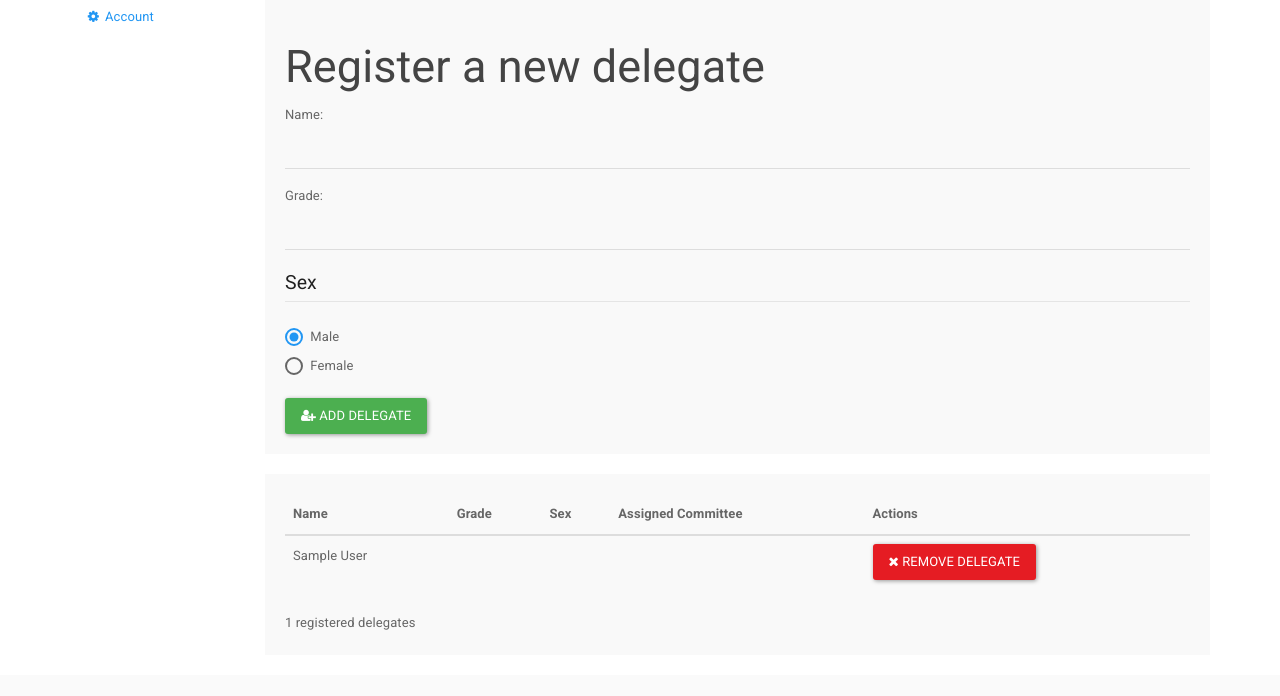
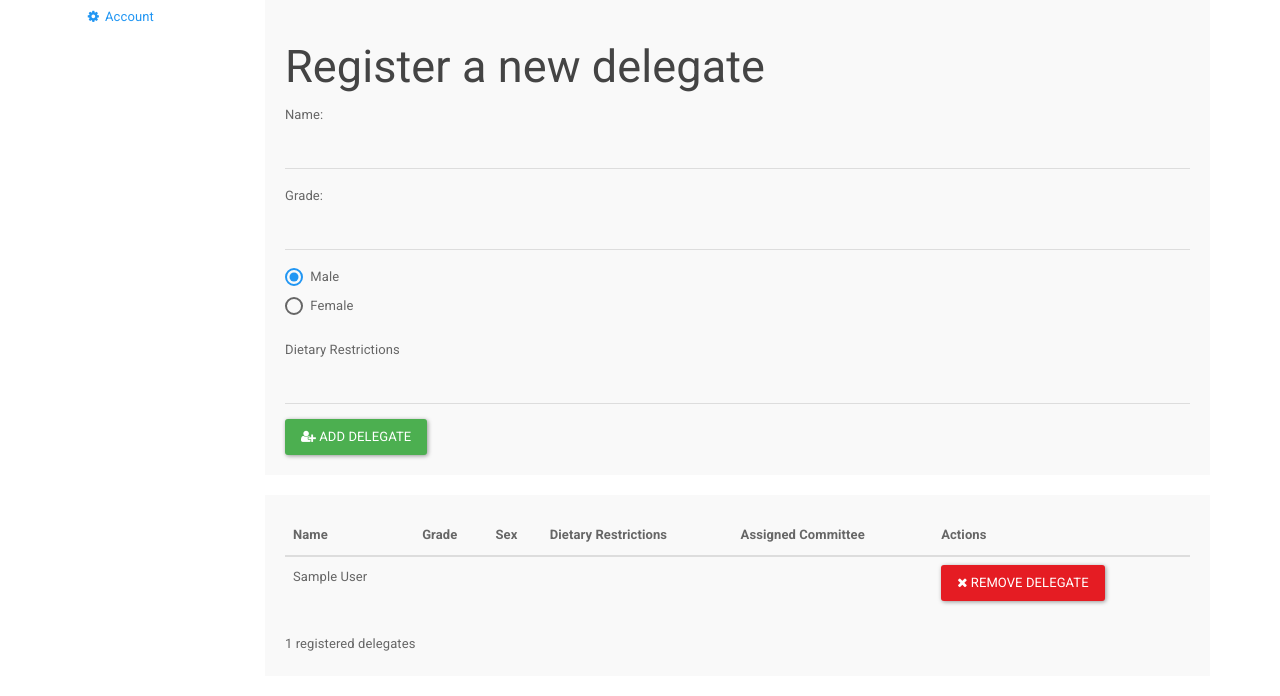
Before and after one commit to malsf21/omun.ca-reg, a PHP site: page /delegates.php in a window 1280 px wide. Shown: the part 204-900 px from the top of the page. Before the commit the page ends 834 px from the top, so only its background shows below. Run offline with PHP 8.4, Linux system fonts and the light colour scheme; the visitor is signed in with stand-in values (Sample User, id 1).

Commit message:
adds dietary restrictions

```diff
--- a/actions/add_student.php
+++ b/actions/add_student.php
@@ -4,7 +4,8 @@
 	$name   = $_POST['name']; //SANITIZE
 	$grade  = $_POST['grade']; //SANITIZE
 	$sex    = $_POST['sex']; //SANITIZE
-	$access = "unassigned";
+	$dietary    = $_POST['dietary']; //SANITIZE
+	$assignment = "unassigned";
 
 	// Build query
 	$query = "
@@ -14,11 +15,12 @@
 			`school` ,
 			`grade` ,
 			`sex` ,
+			`dietary` ,
 			`assignment`
 		)
 
 		VALUES (
-			NULL ,  '$name',  '$_SESSION[school]',  '$grade',  '$sex',  '$access'
+			NULL ,  '$name',  '$_SESSION[school]',  '$grade',  '$sex', '$dietary', '$assignment'
 		);";
 
 	// execute query
--- a/delegates.php
+++ b/delegates.php
@@ -59,7 +59,6 @@
 								<input class="form-control" required type="number" name="grade" id="grade">
 							</div>
 							<fieldset class="form-group">
-						    <legend>Sex</legend>
 						    <div class="form-check">
 						      <label class="form-check-inline">
 						        <input type="radio" class="form-check-input" name="sex" id="sexRadioM" value="Male" checked>
@@ -73,6 +72,10 @@
 						      </label>
 						    </div>
 						  </fieldset>
+              <div class="form-group">
+                <label for="access">Dietary Restrictions </label>
+                <input class="form-control" type="text" name="dietary" id="dietary">
+              </div>
 							<button class="btn btn-success" role="submit"><span class="fa fa-user-plus"></span> Add Delegate</button>
 						</form>
 					</div>
@@ -83,6 +86,7 @@
     				      <th>Name</th>
     				      <th>Grade</th>
     				      <th>Sex</th>
+                  <th>Dietary Restrictions</th>
     				      <th>Assigned Committee</th>
     							<th>Actions</th>
     				    </tr>
@@ -103,6 +107,7 @@
     								echo "<td class='table-cell'>" . $row["name"] . "</td>";
     								echo "<td class='table-cell'>" . $row["grade"] . "</td>";
     								echo "<td class='table-cell'>" . $row["sex"] . "</td>";
+                    echo "<td class='table-cell'>" . $row["dietary"] . "</td>";
     								echo "<td class='table-cell'>" . $row["assignment"] . "</td>";
     								echo "<td class='table-cell'><form action='actions/drop_student.php' method='post'><button class='btn btn-danger' name='name' value='$row[name]'><span class='fa fa-remove'></span> Remove Delegate</button></form></td>";
     							echo "</tr>";
--- a/setup.sql
+++ b/setup.sql
@@ -25,6 +25,7 @@ CREATE TABLE IF NOT EXISTS `students` (
   `school` text NOT NULL,
   `grade` text NOT NULL,
   `sex` text NOT NULL,
+  `dietary` text NOT NULL,
   `assignment` text NOT NULL,
   PRIMARY KEY (`id`)
 ) ENGINE=InnoDB  DEFAULT CHARSET=latin1 AUTO_INCREMENT=1 ;
```
